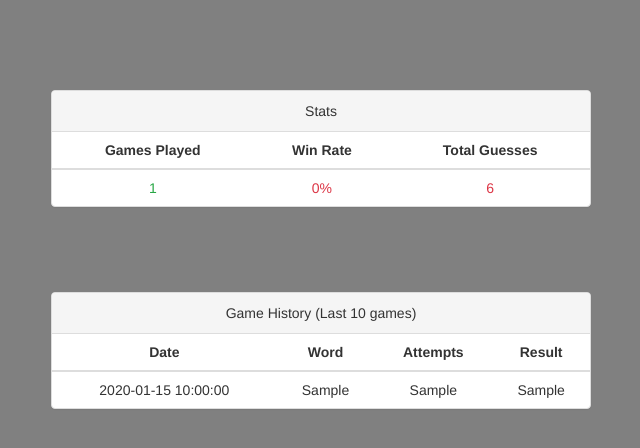
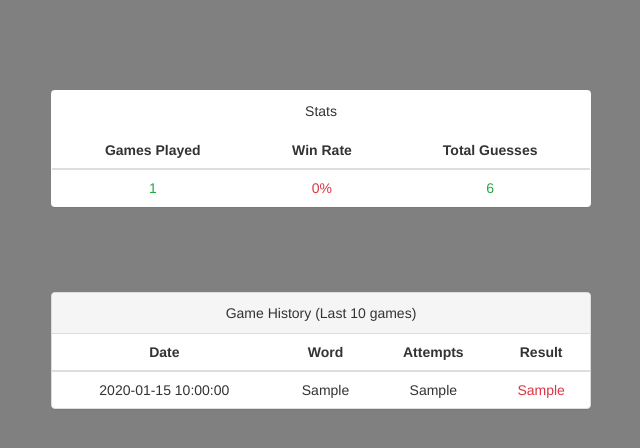
Before and after one commit to GustasGrieze/hangman, a Flask app: page /stats in a window 1280 px wide. Shown: the part 64-512 px from the top of the page, without its empty margins (319-959 px from the left). Run offline with Flask 2, Linux system fonts and the light colour scheme; a user stored in the database is signed in; tables that the repository leaves empty hold one stand-in row (values such as "Sample post"); parts of the project's set-up code (start-up, migrations or seed data) failed here and were passed over; some libraries are stand-ins or nearby versions.

Commit message:
Add files

```diff
--- a/hangman/__init__.py
+++ b/hangman/__init__.py
@@ -31,5 +31,4 @@ login_manager.login_message_category = "info"
 def load_user(user_id: str) -> int:
     return User.query.get(int(user_id))
 
-
 from hangman import routes
--- a/hangman/forms.py
+++ b/hangman/forms.py
@@ -5,7 +5,6 @@ from wtforms import (
     SubmitField,
 )
 from wtforms.validators import DataRequired, Email, EqualTo
-from hangman import User
 from flask_wtf.file import FileField, FileAllowed
 
 
--- a/hangman/routes.py
+++ b/hangman/routes.py
@@ -13,6 +13,7 @@ import logging
 
 
 logging.basicConfig(filename='hangman/logs/info.log', level=logging.INFO, format='%(asctime)s:%(levelname)s:%(message)s')
+
 
 @app.route("/")
 def index() -> str:
--- a/hangman/templates/stats.html
+++ b/hangman/templates/stats.html
@@ -1,7 +1,7 @@
 {% extends "base.html" %} {% block content %}
 
-<div class="panel panel-default vspace">
-  <div class="panel-heading">Stats</div>
+<div class="panel thead-dark vspace">
+  <div class="panel-heading thead-dark">Stats</div>
   <table class="table">
     <thead>
       <tr>
@@ -11,8 +11,12 @@
       </tr>
     </thead>
     <td class="text-success">{{ games_played }}</td>
-    <td class="text-danger">{{ win_rate }}%</td>
-    <td class="text-danger">{{ total_guesses }}</td>
+    {% if win_rate >= 50 %}
+        <td class="text-success">{{ win_rate }}%</td>
+        {% else %}
+            <td class="text-danger">{{ win_rate }}%</td>
+        {% endif %}
+    <td class="text-success">{{ total_guesses }}</td>
   </table>
 </div>
 <br />
@@ -32,7 +36,11 @@
             <td>{{ game.date }}</td>
             <td>{{ game.word }}</td>
             <td>{{ game.attempts }}</td>
-            <td>{{ game.result }}</td>
+            {% if game.result == "won" %}
+                <td class="text-success">{{ game.result }}</td>
+                {% else %}
+                <td class="text-danger">{{ game.result }}</td>
+                {% endif %}
         {% endfor %}
     </table>
   </div>
```
